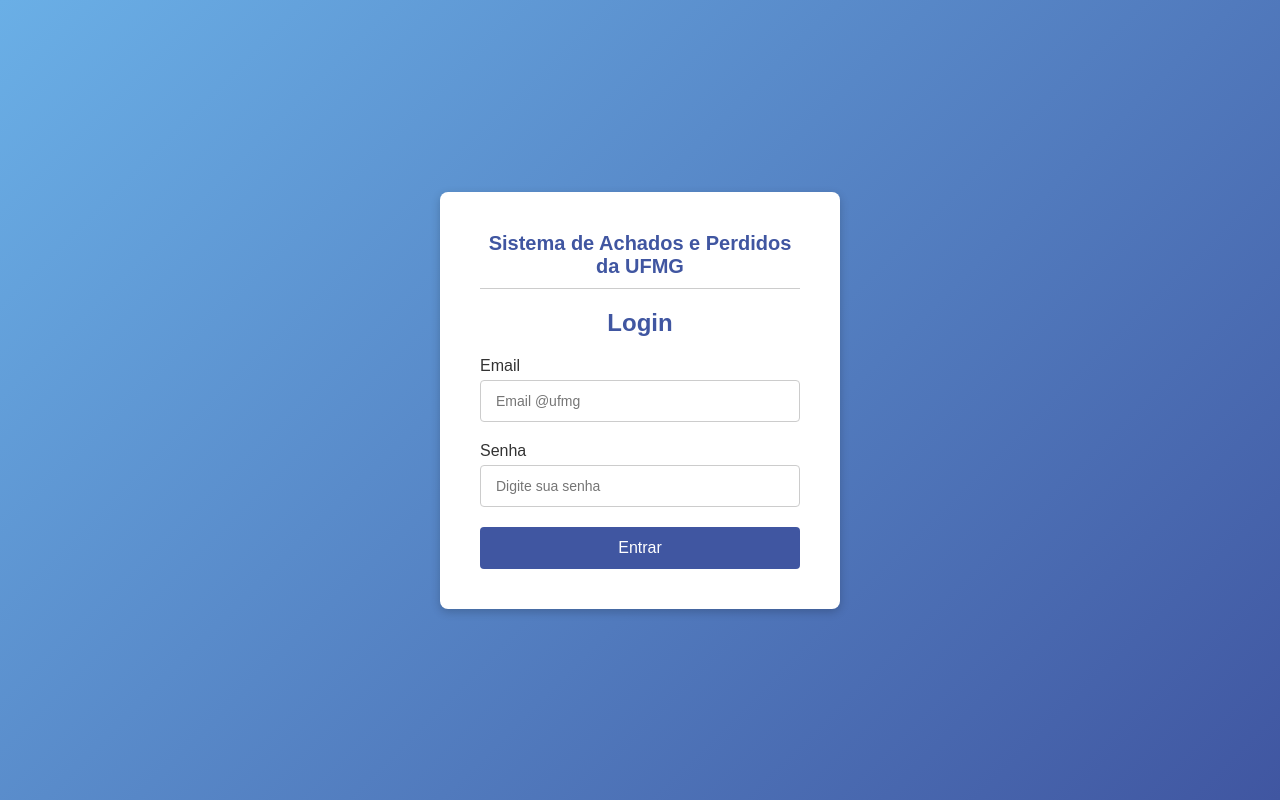
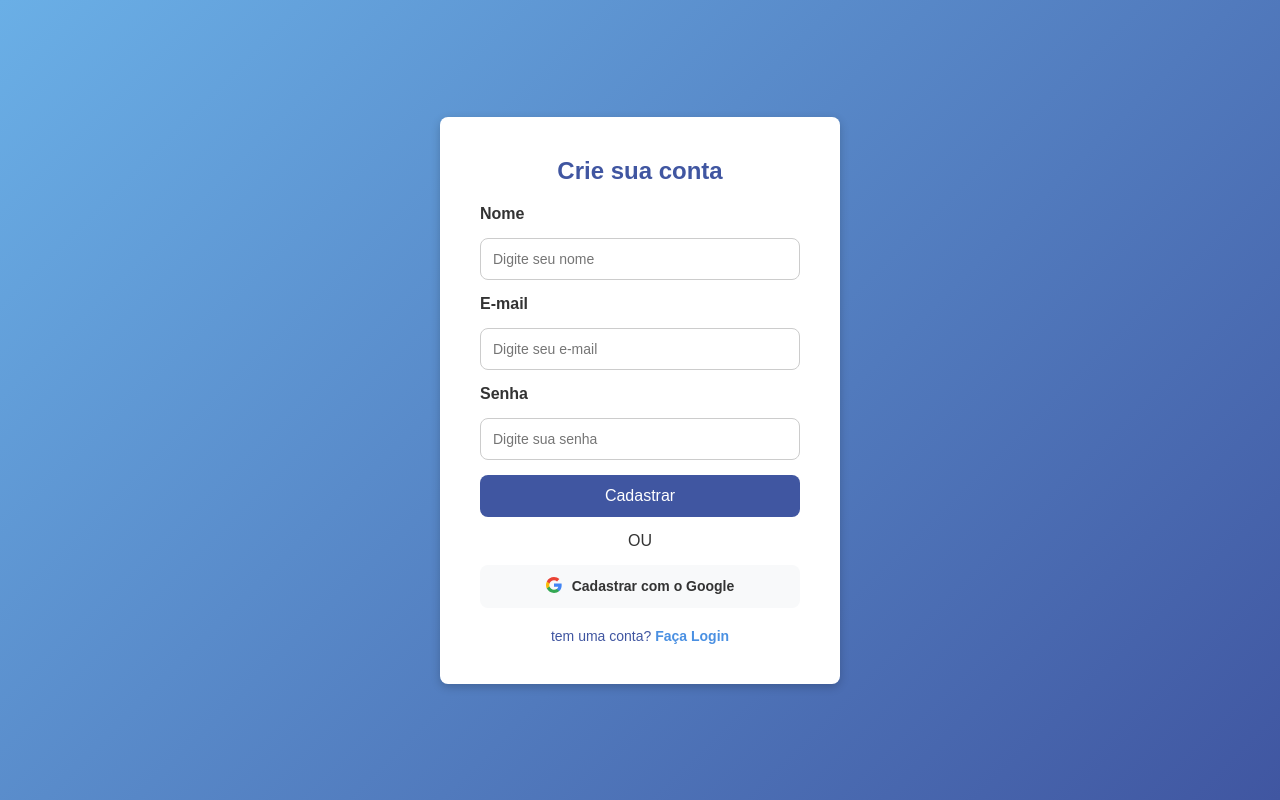
Before and after one commit to wesleymarquesdc/TP01, a React (Vite) app in the folder front-end/: page / in a window 1280 px wide. Built offline with nearby package versions, Linux system fonts and the light colour scheme.

Commit message:
cria pagina de cadastro de usuarios

```diff
--- /dev/null
+++ b/front-end/src/components/GoogleButton/GoogleButton.jsx
@@ -0,0 +1,50 @@
+import './style.css';
+import React from 'react'
+
+const GoogleButton = ({texto}) => {
+        return (
+                <div className="google-button">
+                        <div className="google-button-img">
+                                <svg
+                                xmlns="http://www.w3.org/2000/svg"
+                                viewBox="0 0 18 18"
+                                style={{ width: "16px", height: "16px" }}
+                                >
+                                <path
+                                        fill="#4285f4"
+                                        fillOpacity="1"
+                                        fillRule="evenodd"
+                                        stroke="none"
+                                        d="M17.64 9.2c0-.637-.057-1.251-.164-1.84H9v3.481h4.844c-.209 1.125-.843 2.078-1.796 2.717v2.258h2.908c1.702-1.567 2.684-3.874 2.684-6.615z"
+                                ></path>
+                                <path
+                                        fill="#34a853"
+                                        fillOpacity="1"
+                                        fillRule="evenodd"
+                                        stroke="none"
+                                        d="M9.003 18c2.43 0 4.467-.806 5.956-2.18l-2.909-2.26c-.806.54-1.836.86-3.047.86-2.344 0-4.328-1.584-5.036-3.711H.96v2.332C2.44 15.983 5.485 18 9.003 18z"
+                                ></path>
+                                <path
+                                        fill="#fbbc05"
+                                        fillOpacity="1"
+                                        fillRule="evenodd"
+                                        stroke="none"
+                                        d="M3.964 10.712c-.18-.54-.282-1.117-.282-1.71 0-.593.102-1.17.282-1.71V4.96H.957C.347 6.175 0 7.55 0 9.002c0 1.452.348 2.827.957 4.042l3.007-2.332z"
+                                ></path>
+                                <path
+                                        fill="#ea4335"
+                                        fillOpacity="1"
+                                        fillRule="evenodd"
+                                        stroke="none"
+                                        d="M9.003 3.58c1.321 0 2.508.454 3.44 1.345l2.582-2.58C13.464.891 11.428 0 9.002 0 5.485 0 2.44 2.017.96 4.958L3.967 7.29c.708-2.127 2.692-3.71 5.036-3.71z"
+                                ></path>
+                                </svg>
+                        </div>
+
+                        {texto}
+                </div>
+
+        )
+}
+
+export default GoogleButton
--- /dev/null
+++ b/front-end/src/components/GoogleButton/style.css
@@ -0,0 +1,20 @@
+@import '../../index.css';
+
+.google-button {
+        background-color: var(--light-gray);
+        color: var(--text-color);
+        font-size: 14px;
+        font-weight: bold;
+        display: flex;
+        justify-content: center;
+        align-items: center;
+        gap: 10px;
+        padding: 12px;
+        cursor: pointer;
+        border-radius: var(--border-radius);
+
+}
+
+.google-button:hover {
+        background-color: var(--medium-gray);
+}
--- a/front-end/src/main.jsx
+++ b/front-end/src/main.jsx
@@ -3,10 +3,11 @@
 import './index.css'
 // import App from './App.jsx'
 
-import Login from './LoginPage/Login.jsx'
+// import Login from './pages/LoginPage/Login.jsx'
+import RegisterUser from './pages/RegisterUserPage/RegisterUser.jsx'
 
 createRoot(document.getElementById('root')).render(
   <StrictMode>
-    <Login />
+    <RegisterUser />
   </StrictMode>,
 )
--- /dev/null
+++ b/front-end/src/pages/RegisterUserPage/RegisterUser.jsx
@@ -0,0 +1,36 @@
+import React from 'react'
+import './style.css'
+import GoogleButton from '../../components/GoogleButton/GoogleButton'
+
+const RegisterUser = () => {
+
+        return (
+                        <div className='register-container'>
+                                <h2>Crie sua conta</h2>
+                                <form >
+                                        <label htmlFor="name">Nome</label>
+                                        <input type="text" id="name" name="name" placeholder="Digite seu nome" required />
+
+                                        <label htmlFor="email">E-mail</label>
+                                        <input type="email" id="email" name="email" placeholder="Digite seu e-mail" required />
+
+                                        <label htmlFor="password">Senha</label>
+                                        <input type="password" id="password" name="password" placeholder="Digite sua senha" required />
+
+                                        <button type="submit">Cadastrar</button>
+
+                                        <p>OU</p>
+
+                                        <GoogleButton texto="Cadastrar com o Google" />
+
+
+                                </form>
+                                <p className="login-link">
+                                        <span>tem uma conta? </span>
+                                        <a href="/login">Faça Login</a>
+                                </p>
+                        </div>
+        )
+}
+
+export default RegisterUser
--- /dev/null
+++ b/front-end/src/pages/RegisterUserPage/style.css
@@ -0,0 +1,105 @@
+* {
+  box-sizing: border-box;
+  margin: 0;
+  padding: 0;
+}
+
+/*body, */
+#root {
+  font-family: var(--font-family);
+  background: linear-gradient(var(--primary-gradient));
+  display: flex;
+  justify-content: center;
+  align-items: center;
+  min-height: 100vh;
+  padding: 20px;
+  color: var(--text-color);
+}
+
+/* Container da página de registro */
+.register-container {
+  background: var(--white);
+  width: 100%;
+  max-width: 400px;
+  padding: 40px;
+  border-radius: var(--border-radius);
+  box-shadow: var(--shadow-sm);
+  text-align: center;
+}
+
+.register-container h2 {
+  color: var(--primary-dark);
+  margin-bottom: 20px;
+}
+
+.register-container form {
+  display: flex;
+  flex-direction: column;
+  gap: 15px;
+}
+
+form label {
+  text-align: left;
+  font-weight: bold;
+}
+
+form input[type="text"],
+form input[type="email"],
+form input[type="password"] {
+  width: 100%;
+  padding: 12px;
+  border: 1px solid var(--medium-gray);
+  border-radius: var(--border-radius);
+  font-size: 14px;
+}
+
+/* Botão principal de cadastro */
+form button {
+  padding: 12px;
+  border: none;
+  border-radius: var(--border-radius);
+  background-color: var(--primary-dark);
+  color: var(--white);
+  font-size: 16px;
+  cursor: pointer;
+  transition: background-color 0.3s ease;
+}
+
+form button:hover {
+  background-color: var(--primary-light);
+}
+
+/* Botão de cadastro com Google */
+.google-button {
+  background-color: var(--light-gray);
+  color: var(--text-color);
+  font-size: 14px;
+  font-weight: bold;
+  display: flex;
+  justify-content: center;
+  align-items: center;
+  gap: 10px;
+  padding: 12px;
+  cursor: pointer;
+}
+
+.google-button:hover {
+  background-color: var(--medium-gray);
+}
+
+/* Link para fazer login */
+.login-link {
+  margin-top: 20px;
+  font-size: 14px;
+  color: var(--primary-dark);
+}
+
+.login-link a {
+  text-decoration: none;
+  color: var(--secondary-color);
+  font-weight: bold;
+}
+
+.login-link a:hover {
+  color: var(--primary-light);
+}
```
Also changed, not shown: front-end/src/pages/LoginPage/Login.css (renamed from front-end/src/LoginPage/Login.css), front-end/src/pages/LoginPage/Login.jsx (renamed from front-end/src/LoginPage/Login.jsx), 1 other file (tests, documents, lock files or other folders).
